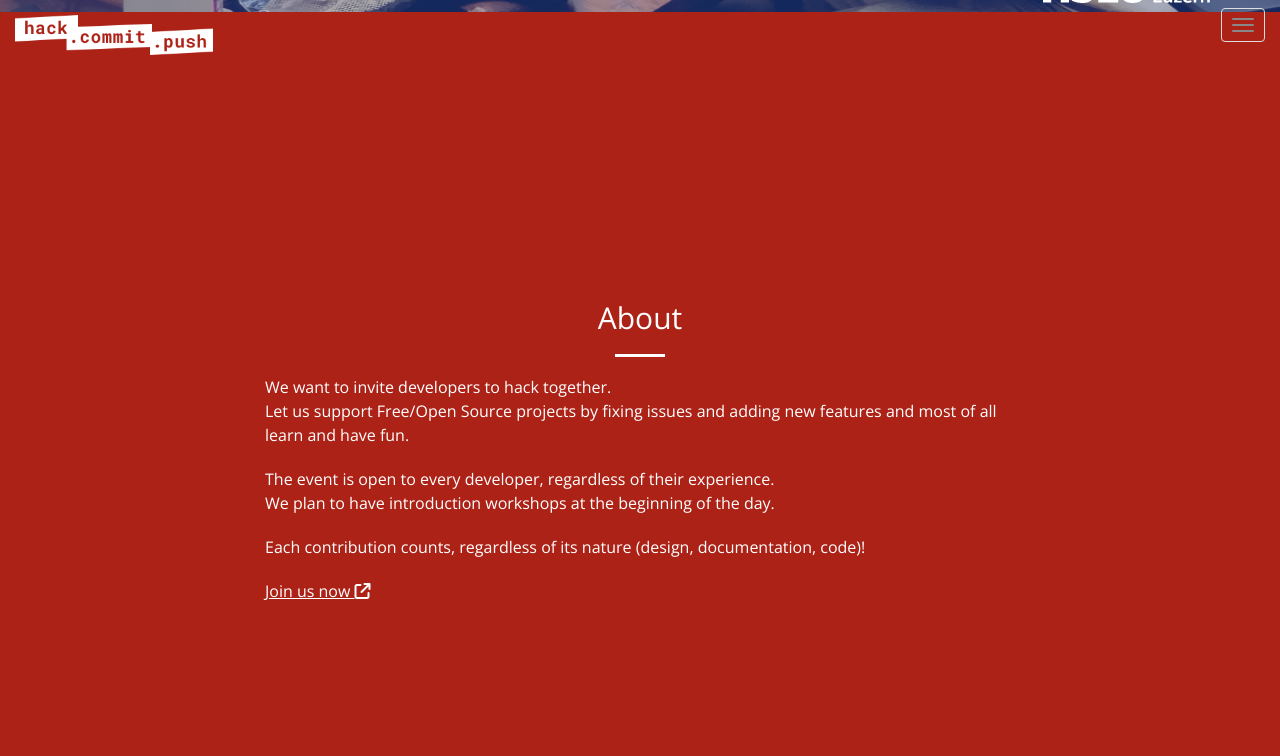
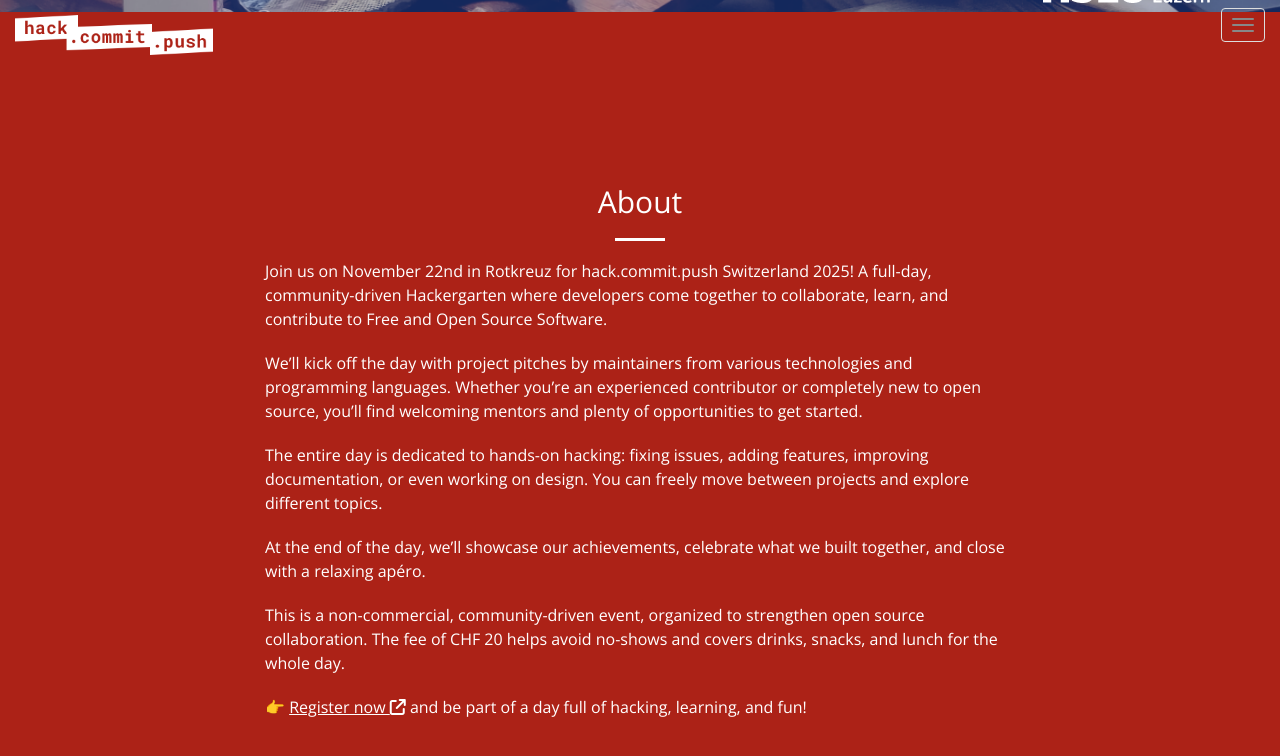
Before and after one commit to hack-commit-push/switzerland2025, a Jekyll site: the page built from index.html, in a window 1280 px wide and 900 px high, scrolled down 888 px. Shown: the top 756 px of the window. Built offline with Jekyll 4.4.1, drawn with Linux system fonts in a browser that asks for light colours.

Commit message:
feat: enhance about section with more motivation

```diff
--- a/_includes/about.html
+++ b/_includes/about.html
@@ -7,22 +7,28 @@
                 <hr />
 
                 <p class="text-left">
-                    We want to invite developers to hack together.<br />
-                    Let us support Free/Open Source projects by fixing issues
-                    and adding new features and most of all learn and have fun.
-                </p>
-
-                <p class="text-left">The event is open to every developer, regardless of their experience.<br />
-                    We plan to have introduction workshops at the beginning of the day.
+                    Join us on November 22nd in Rotkreuz for hack.commit.push Switzerland 2025! A full-day, community-driven Hackergarten where developers come together to collaborate, learn, and contribute to Free and Open Source Software.
                 </p>
 
                 <p class="text-left">
-                    Each contribution counts, regardless of its nature (design, documentation, code)!
+                    We’ll kick off the day with project pitches by maintainers from various technologies and programming languages. Whether you’re an experienced contributor or completely new to open source, you’ll find welcoming mentors and plenty of opportunities to get started.
+                </p>
+
+                <p class="text-left">
+                    The entire day is dedicated to hands-on hacking: fixing issues, adding features, improving documentation, or even working on design. You can freely move between projects and explore different topics.
+                </p>
+
+                <p class="text-left">
+                    At the end of the day, we’ll showcase our achievements, celebrate what we built together, and close with a relaxing apéro.
+                </p>
+
+                <p class="text-left">
+                    This is a non-commercial, community-driven event, organized to strengthen open source collaboration. The fee of CHF 20 helps avoid no-shows and covers drinks, snacks, and lunch for the whole day.
                 </p>
 
                 {% if site.registration_link %}
                     <p class="text-left">
-                        <a rel="noopener" target="_blank" href="{{site.registration_link}}">Join us now <i class="fa fa-external-link" aria-hidden="true"></i></a>
+                        👉 <a rel="noopener" target="_blank" href="{{site.registration_link}}">Register now <i class="fa fa-external-link" aria-hidden="true"></i></a> and be part of a day full of hacking, learning, and fun!
                     </p>
                 {% endif %}
             </div>
```
